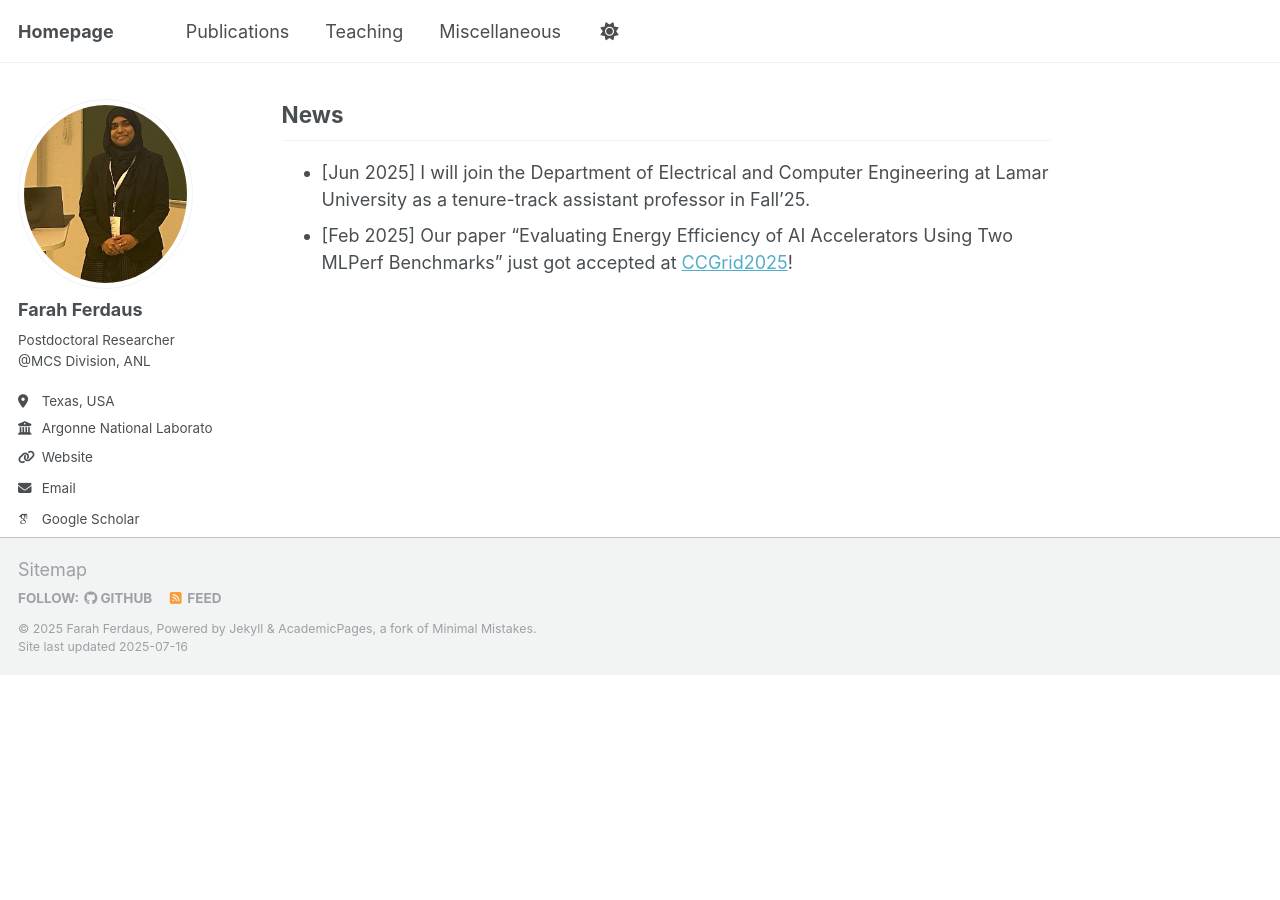
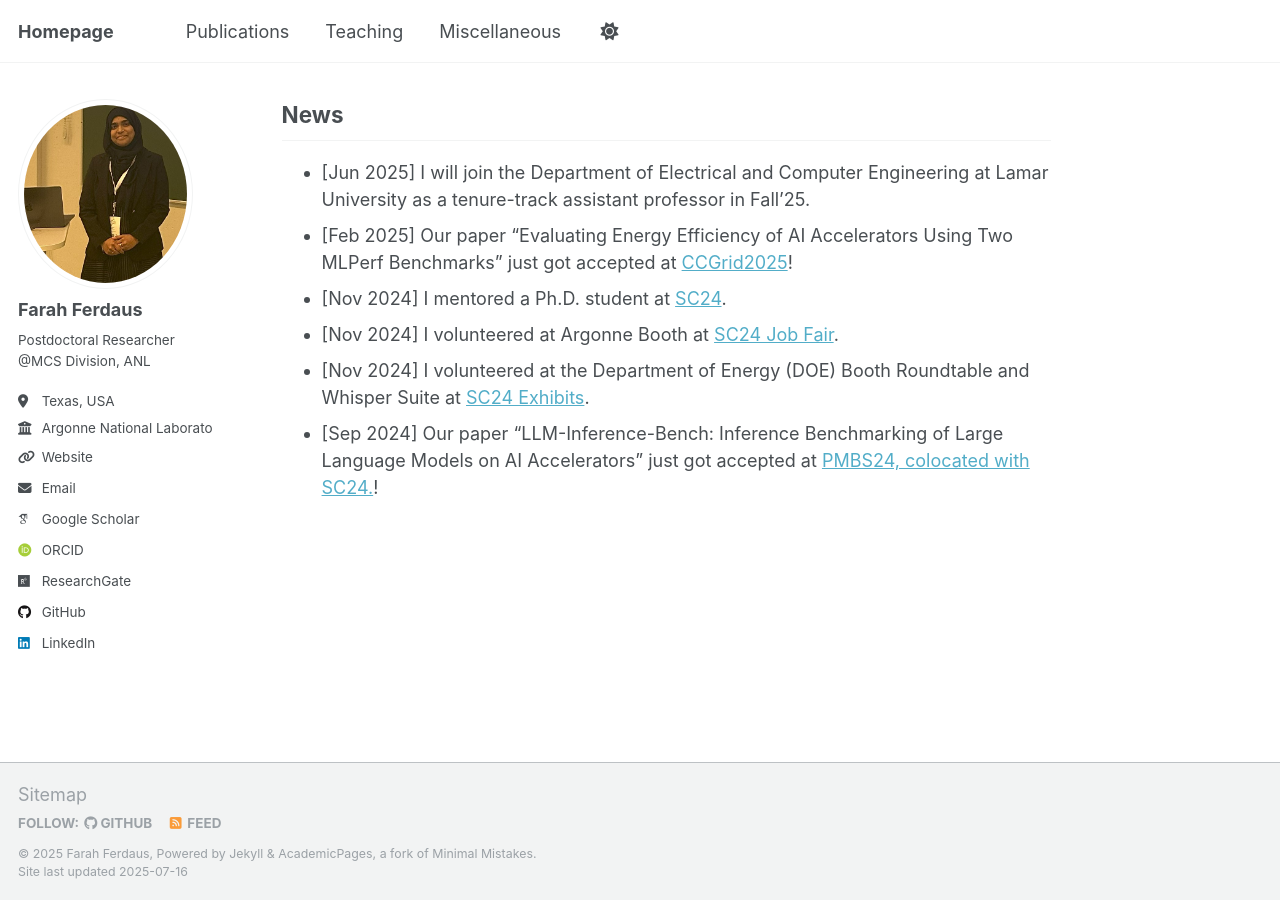
Before and after one commit to fferdaus/fferdaus.github.io, a Jekyll site: the page built from _pages/about.md, in a window 1280 px wide and 900 px high, scrolled down 1452 px. Built offline with Jekyll 4.4.1, drawn with Linux system fonts in a browser that asks for light colours; some web fonts are replaced; before the commit the page ends 2127 px from its top, so only the background shows below that.

Commit message:
Update about.md

```diff
--- a/_pages/about.md
+++ b/_pages/about.md
@@ -58,3 +58,7 @@ She has published numerous scientific articles, including journal articles, conf
 ## News
 - [Jun 2025] I will join the Department of Electrical and Computer Engineering at Lamar University as a tenure-track assistant professor in Fall'25.
 - [Feb 2025] Our paper "Evaluating Energy Efficiency of AI Accelerators Using Two MLPerf Benchmarks" just got accepted at [CCGrid2025](https://site.uit.no/ccgrid2025/)!
+- [Nov 2024] I mentored a Ph.D. student at [SC24](https://sc24.supercomputing.org/).
+- [Nov 2024] I volunteered at Argonne Booth at [SC24 Job Fair](https://sc24.supercomputing.org/program/job-fair/).
+- [Nov 2024] I volunteered at the Department of Energy (DOE) Booth Roundtable and Whisper Suite at [SC24 Exhibits](https://hallerickson.ungerboeck.com/prod/app85.cshtml?aat=peuh5vlO6ZHi%2b47qjYZa18Xc2wJidCmeJEqz3QTdp0w%3d).
+- [Sep 2024] Our paper "LLM-Inference-Bench: Inference Benchmarking of Large Language Models on AI Accelerators" just got accepted at [PMBS24, colocated with SC24.](https://sc24.conference-program.com/session/?sess=sess748)!
```
